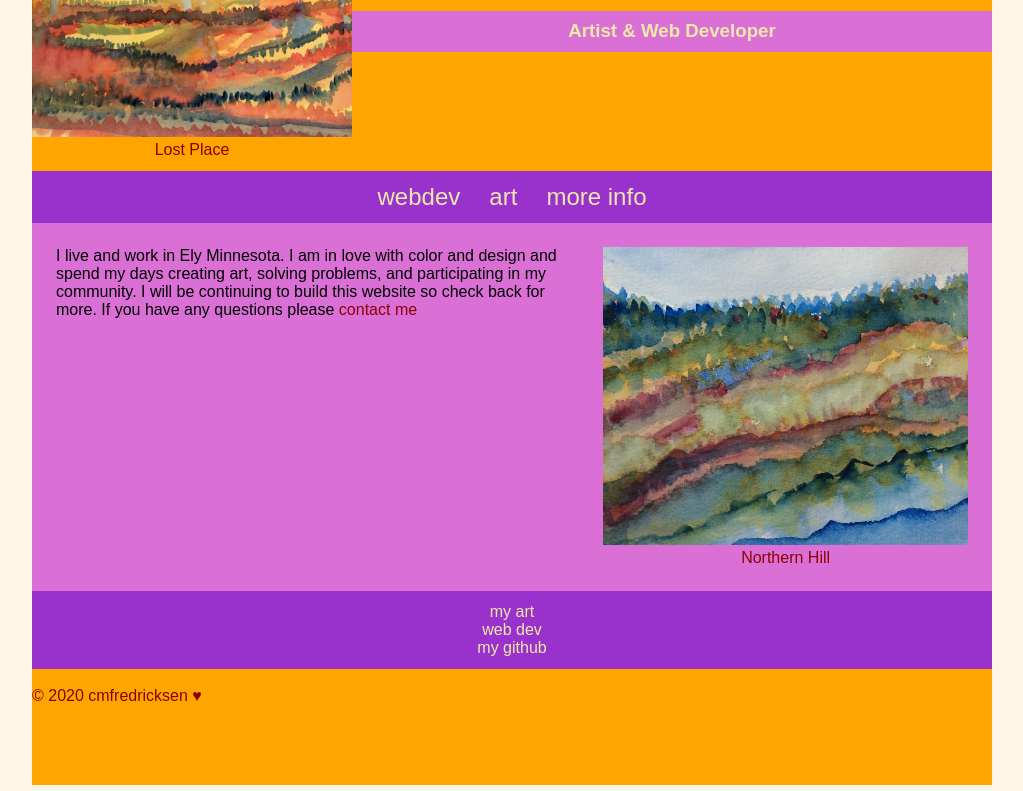
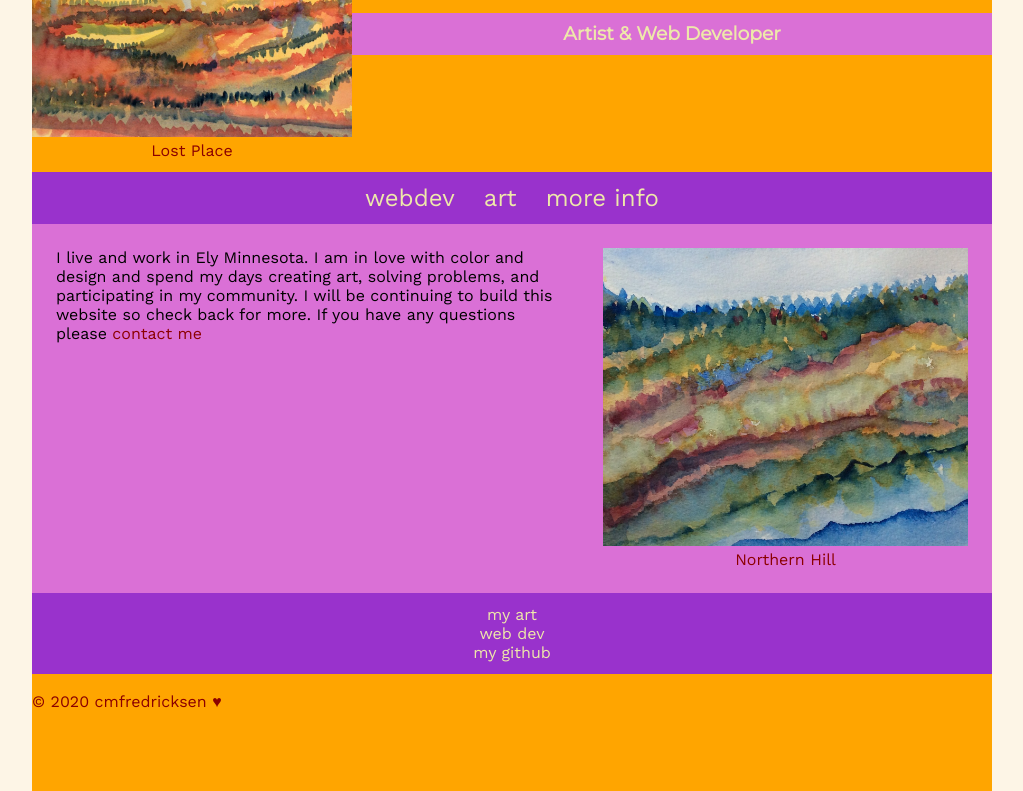
Before and after one commit to cmfredricksen/cmfredricksen-artist-web-dev, a plain HTML site: page index.html in a window 1280 px wide. Shown: the part 114-905 px from the top of the page, without its empty margins (128-1151 px from the left). Drawn offline with nearby package versions, Linux system fonts and the light colour scheme.

Commit message:
fixed link to style sheet

```diff
--- a/index.html
+++ b/index.html
@@ -18,7 +18,7 @@
 <link rel="icon" type="image/png" sizes="16x16" href="/favicon-16x16.png">
 <link rel="manifest" href="/site.webmanifest">
 
-    <link rel="stylesheet" href="styles/resp.css"
+    <link rel="stylesheet" href="styles/resp.css">
     <link href="https://fonts.googleapis.com/css?family=Montserrat|Work+Sans&display=swap" rel="stylesheet">
 
 </head>
```
